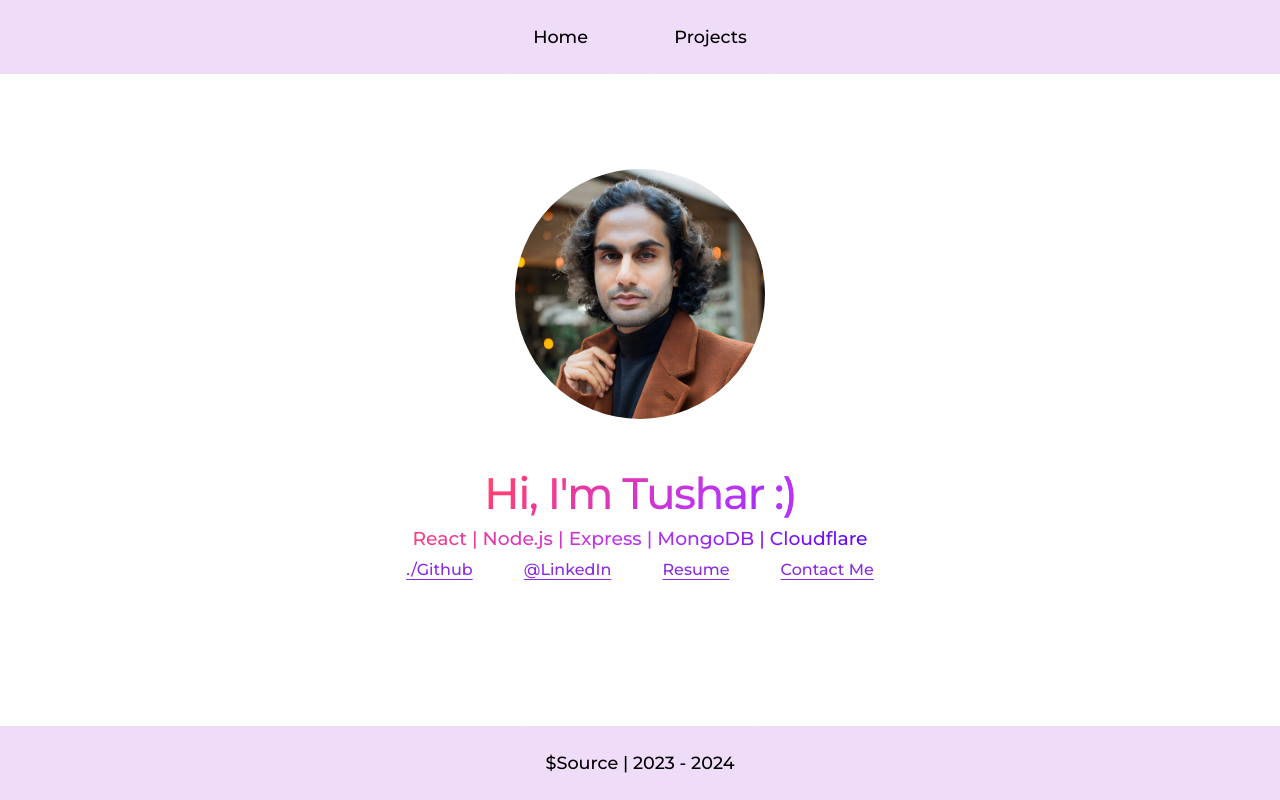
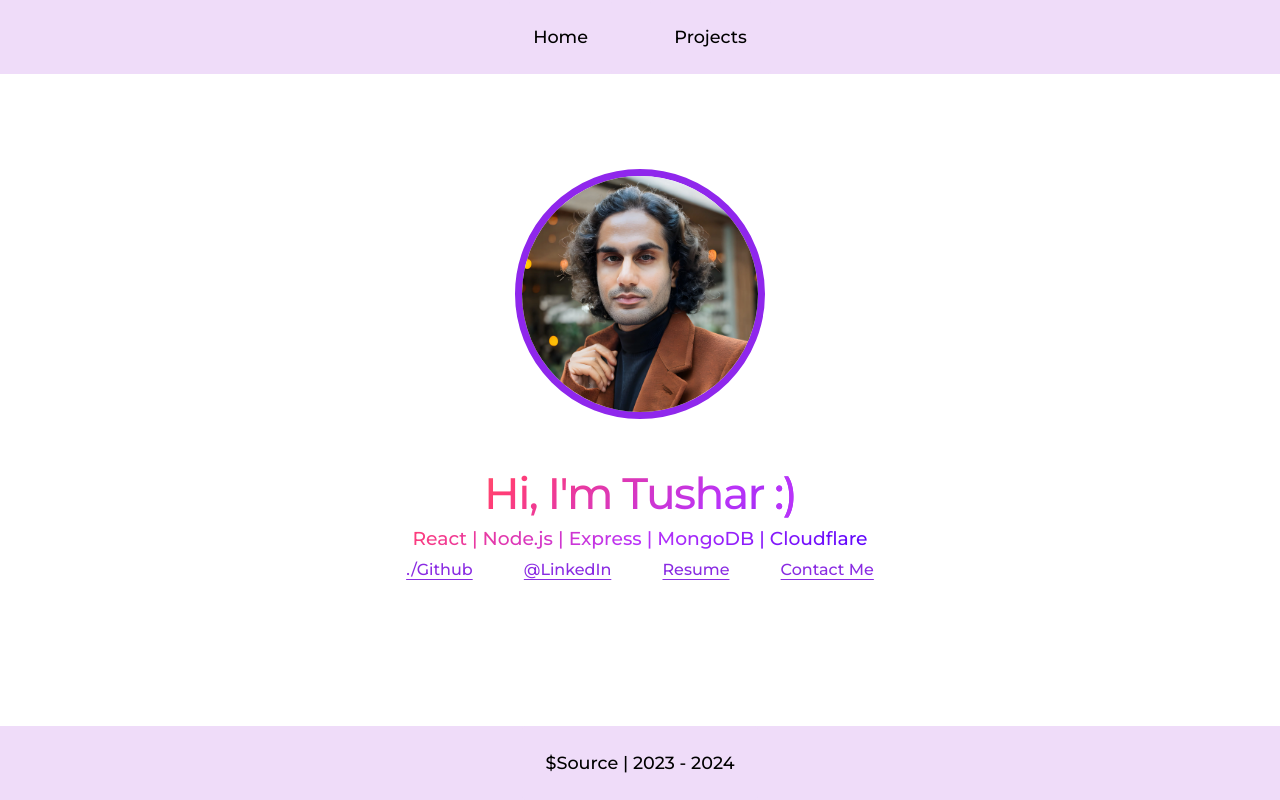
Before and after one commit to reddygtvs/homepage, a React (Create React App) app: page / in a window 1280 px wide. Built offline with nearby package versions, Linux system fonts and the light colour scheme.

Commit message:
added gradient

```diff
--- a/src/App.css
+++ b/src/App.css
@@ -26,6 +26,23 @@ html {
   place-items: center;
   align-items: center;
 }
+#image {
+  animation: pulse 2s infinite;
+  animation-direction: alternate;
+  animation-timing-function: ease-in-out;
+}
+@keyframes pulse {
+  0% {
+    border: 7px solid #ff3d77;
+  }
+  50% {
+    border: 7px solid #b933f9;
+  }
+  100% {
+    border: 7px solid#5f19dd;
+  }
+}
+
 .Pancake {
   display: grid;
   height: 100vh;
```
